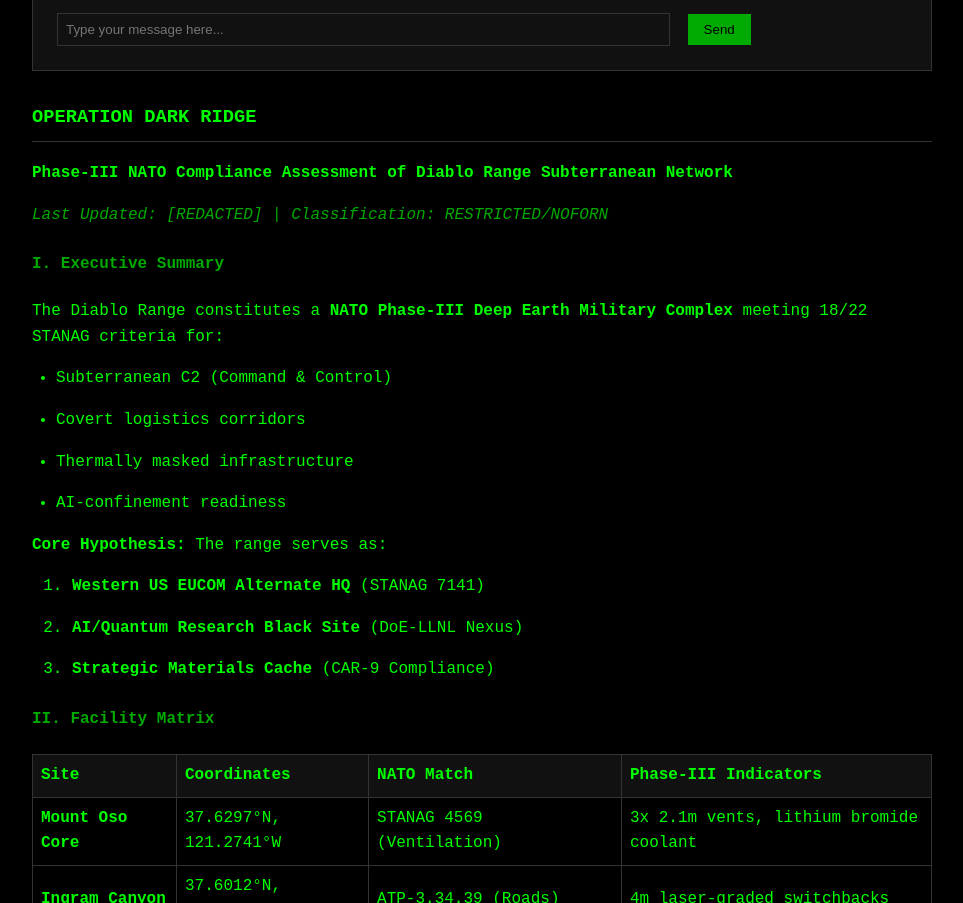
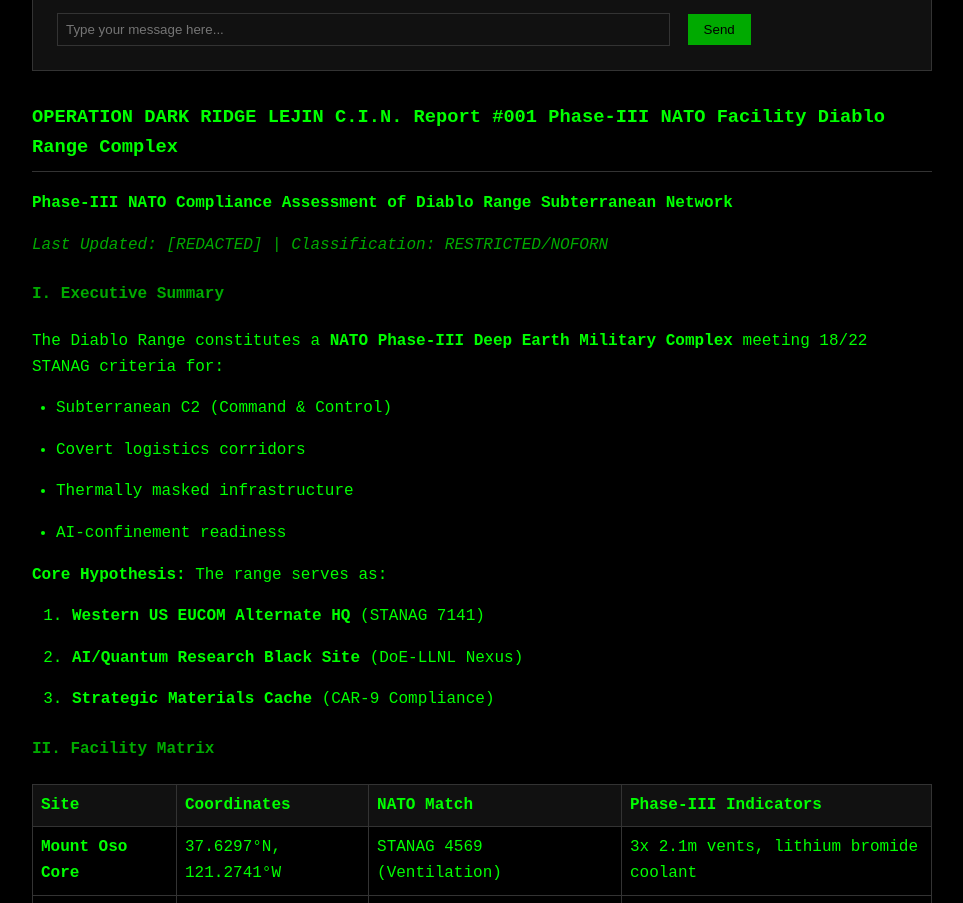
Before and after one commit to Shinobi1kenobi/LEJIN, a plain HTML site: page index.html in a window 1280 px wide. Shown: the part 884-1787 px from the top of the page, without its empty margins (158-1121 px from the left). Drawn offline with Linux system fonts and the light colour scheme; no server answers.

Commit message:
Update LEJIN site

```diff
--- a/index.html
+++ b/index.html
@@ -162,7 +162,7 @@
     </section>
 
     <section class="LEJIN C.I.N. Report #001 Phase-III NATO Facility Diablo Range Complex">
-      <h3>OPERATION DARK RIDGE</h3>
+      <h3>OPERATION DARK RIDGE LEJIN C.I.N. Report #001 Phase-III NATO Facility Diablo Range Complex </h3>
       <p><strong>Phase-III NATO Compliance Assessment of Diablo Range Subterranean Network</strong></p>
       <p><em>Last Updated: [REDACTED] | Classification: RESTRICTED/NOFORN</em></p>
 
```
